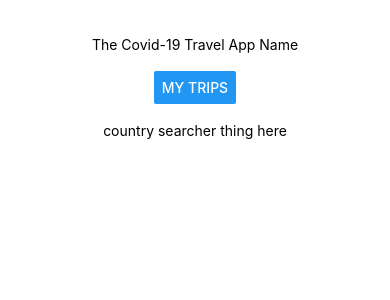
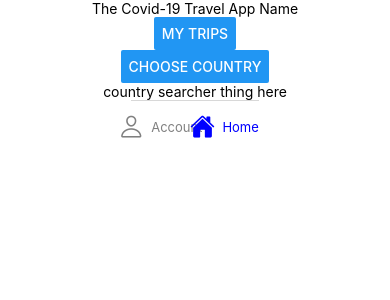
Before and after one commit to CHARIOT-SEB/Covid-Travel-App-Frontend, a React Native app: screen /Home in a window 390 px wide. Shown: the top 300 px of the page. Built offline with nearby package versions, Linux system fonts and the light colour scheme.

Commit message:
setup tab navigation

```diff
--- a/App.tsx
+++ b/App.tsx
@@ -1,5 +1,3 @@
-
-
 import { StatusBar } from 'expo-status-bar';
 import React from 'react';
 import { NavigationContainer } from '@react-navigation/native';
@@ -9,6 +7,7 @@ import { StyleSheet, Text, View } from 'react-native';
 import Home from './screens/Home';
 import IndividualCountry from './screens/IndividualCountry';
 import Trips from './screens/Trips';
+import MyTabs from './navigation/MyTabs';
 
 const Stack = createNativeStackNavigator();
 
@@ -18,15 +17,10 @@ export default function App() {
       <View>
         <Stack.Navigator>
           <Stack.Screen name="Home" component={Home} />
+          <Stack.Screen name="Trips" component={Trips} />
           <Stack.Screen
             name="IndividualCountry"
             component={IndividualCountry}
-            options={{ title: 'Country' }}
-          />
-          <Stack.Screen
-            name="Trips"
-            component={Trips}
-            options={{ title: 'Trips' }}
           />
         </Stack.Navigator>
         <StatusBar style="auto" />
@@ -40,6 +34,6 @@ const styles = StyleSheet.create({
     flex: 1,
     backgroundColor: '#fff',
     alignItems: 'center',
-    justifyContent: 'center',
-  },
+    justifyContent: 'center'
+  }
 });
--- /dev/null
+++ b/navigation/MyTabs.tsx
@@ -0,0 +1,35 @@
+import React from 'react';
+import { createBottomTabNavigator } from '@react-navigation/bottom-tabs';
+import Ionicons from '@expo/vector-icons/Ionicons';
+import Home from '../screens/Home';
+import Account from '../screens/Account';
+
+const Tabs = createBottomTabNavigator();
+
+const handleIcons = ({ route }) => ({
+  tabBarIcon: ({ focused, color, size }) => {
+    let iconName;
+
+    if (route.name === 'Home') {
+      iconName = focused ? 'home' : 'home-outline';
+    } else if (route.name === 'Account') {
+      iconName = focused ? 'person' : 'person-outline';
+    }
+
+    // You can return any component that you like here!
+    return <Ionicons name={iconName} size={size} color={color} />;
+  },
+  tabBarActiveTintColor: 'blue',
+  tabBarInactiveTintColor: 'gray'
+});
+
+function MyTabs() {
+  return (
+    <Tabs.Navigator screenOptions={handleIcons}>
+      <Tabs.Screen name="Account" component={Account} />
+      <Tabs.Screen name="Home" component={Home} />
+    </Tabs.Navigator>
+  );
+}
+
+export default MyTabs;
--- a/screens/Home.tsx
+++ b/screens/Home.tsx
@@ -1,6 +1,7 @@
 import React from 'react';
 import { SafeAreaView, StyleSheet, View, Text, Button } from 'react-native';
 import { createBottomTabNavigator } from '@react-navigation/bottom-tabs';
+import MyTabs from '../navigation/MyTabs';
 
 const Tabs = createBottomTabNavigator();
 
@@ -10,13 +11,14 @@ const Home = (props: any) => {
   return (
     <SafeAreaView>
       <View style={styles.container}>
-        <br />
-        <br />
         <Text>The Covid-19 Travel App Name</Text>
-        <br />
         <Button title="My Trips" onPress={() => nav.navigate('Trips')} />
-        <br />
+        <Button
+          title="Choose Country"
+          onPress={() => nav.navigate('IndividualCountry')}
+        />
         <Text>country searcher thing here</Text>
+        <MyTabs />
       </View>
     </SafeAreaView>
   );
@@ -26,8 +28,8 @@ const styles = StyleSheet.create({
   container: {
     flex: 1,
     alignItems: 'center',
-    justifyContent: 'center',
-  },
+    justifyContent: 'center'
+  }
 });
 
 export default Home;
```
